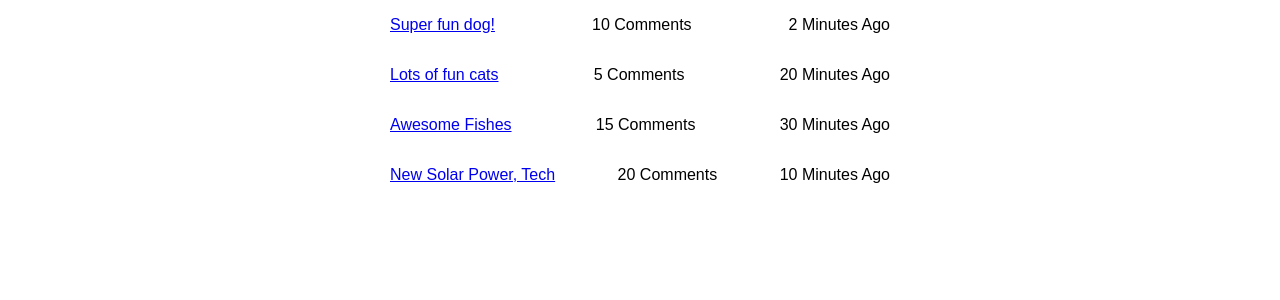
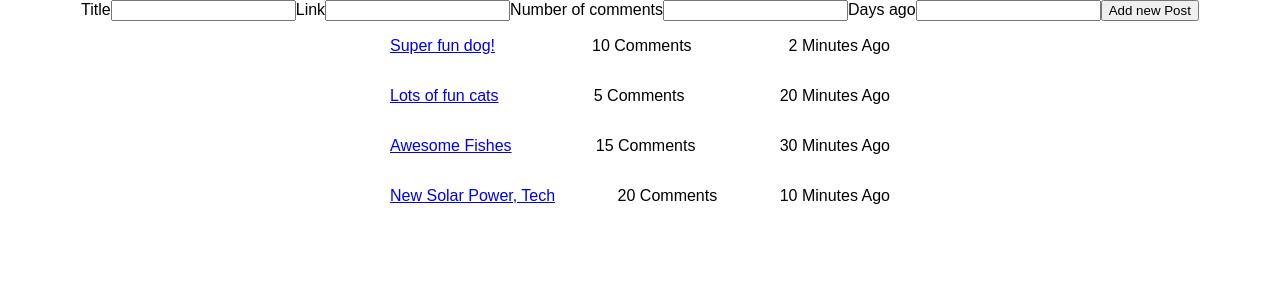
Before and after one commit to UpskillCourses/react-course, a React (Create React App) app: page / in a window 1280 px wide. Shown: the top 300 px of the page. Built offline with nearby package versions, Linux system fonts and the light colour scheme.

Commit message:
Lesson 9

```diff
--- a/src/App.js
+++ b/src/App.js
@@ -2,6 +2,7 @@ import React, { Component } from 'react';
 import logo from './logo.svg';
 import './App.css';
 import RedditPost from './redditPost'
+import NewPost from './newPost'
 import redditPosts from './data/redditPosts'
 
 class App extends Component {
@@ -19,6 +20,7 @@ class App extends Component {
     })
     return (
       <div className="App">
+        <NewPost />
         {redditPostComponents}
       </div>
     );
--- /dev/null
+++ b/src/core/form.js
@@ -0,0 +1,14 @@
+import React, { Component } from 'react'
+
+export default class Form extends Component {
+  onSubmit(event) {
+    event.preventDefault()
+    this.props.onSubmit(event)
+  }
+
+  render() {
+    return (
+      <form {...this.props} onSubmit={e => this.onSubmit(e)} />
+    )
+  }
+}
--- /dev/null
+++ b/src/newPost.js
@@ -0,0 +1,15 @@
+import React from 'react'
+import Form from './core/form'
+
+export default () => <Form>
+    <label>Title</label>
+    <input />
+    <label>Link</label>
+    <input />
+    <label>Number of comments</label>
+    <input />
+    <label>Days ago</label>
+    <input />
+
+    <input type="submit" value="Add new Post" />
+</Form>
```
